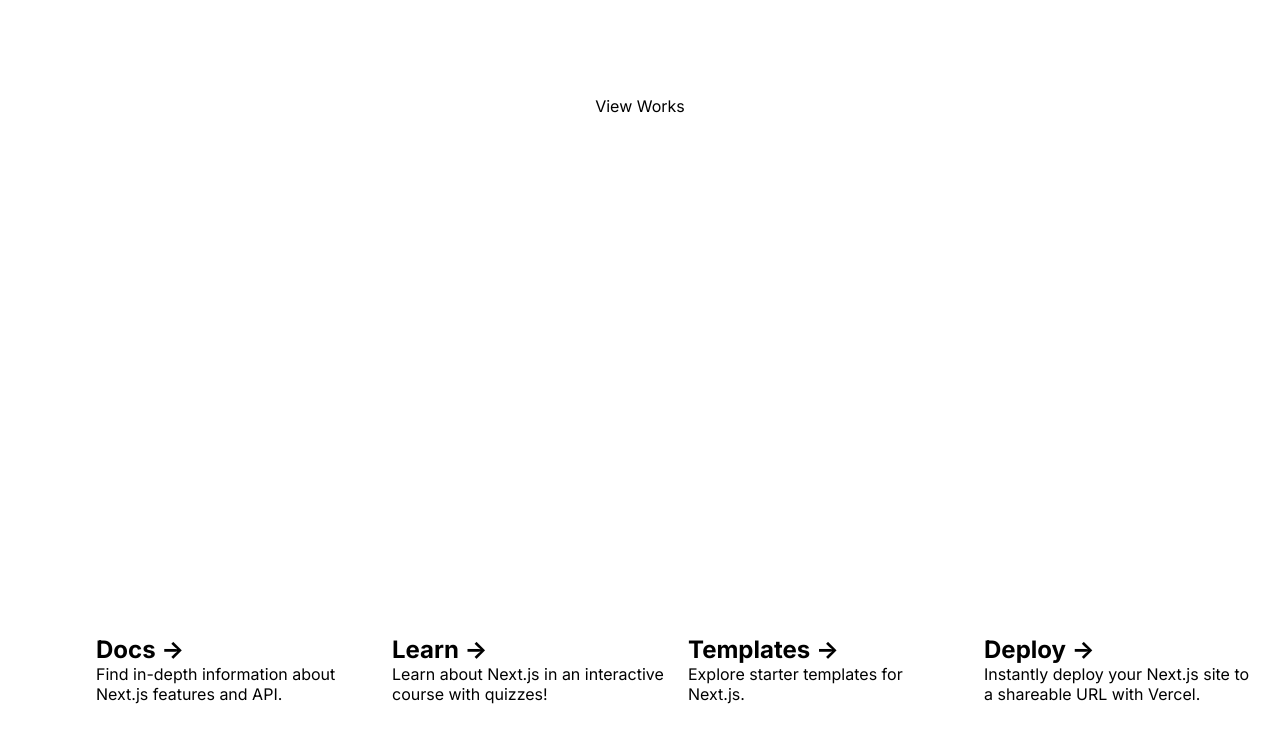
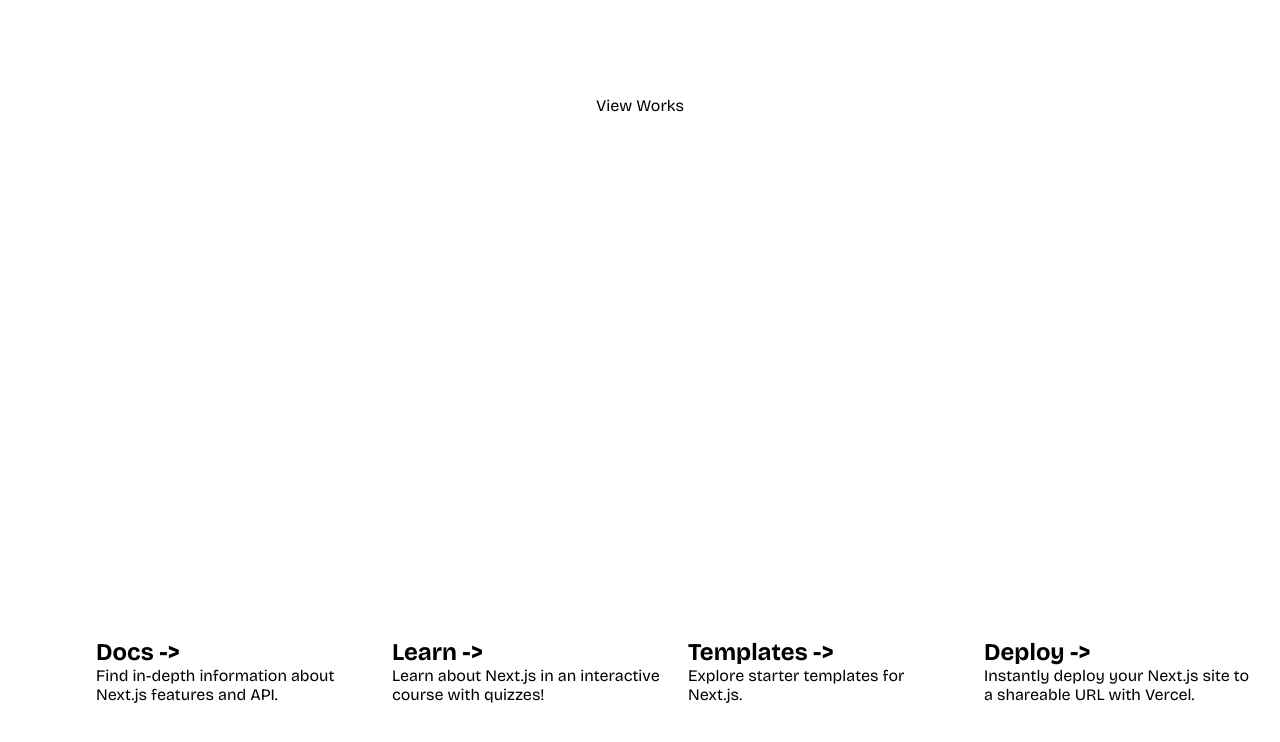
Before and after one commit to Pierrooooo/Nico-Caillet-Portfolio, a Next.js app: page / in a window 1280 px wide. Shown: the top 742 px of the page. Built offline with nearby package versions, Linux system fonts and the light colour scheme.

Commit message:
[Global] :pencil2: Add Google Font

```diff
--- a/src/app/layout.tsx
+++ b/src/app/layout.tsx
@@ -1,8 +1,12 @@
 import type { Metadata } from "next";
-import { Inter } from "next/font/google";
 import "./globals.css";
+import "./custom-swiper.css";
+import { Bricolage_Grotesque } from 'next/font/google';
 
-const inter = Inter({ subsets: ["latin"] });
+export const bricolageGrotesque = Bricolage_Grotesque({
+  subsets: ['latin'],
+  display: 'swap'
+});
 
 export const metadata: Metadata = {
   title: "Create Next App",
@@ -15,8 +19,10 @@ export default function RootLayout({
   children: React.ReactNode;
 }>) {
   return (
-    <html lang="en">
-      <body className={inter.className}>{children}</body>
+    <html lang="fr">
+      <body className={bricolageGrotesque.className}>
+        <div>{children}</div>
+        </body>
     </html>
   );
 }
```
